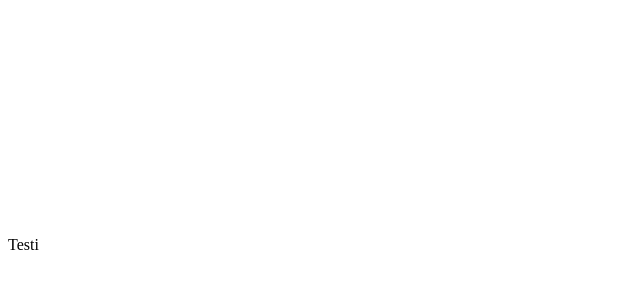
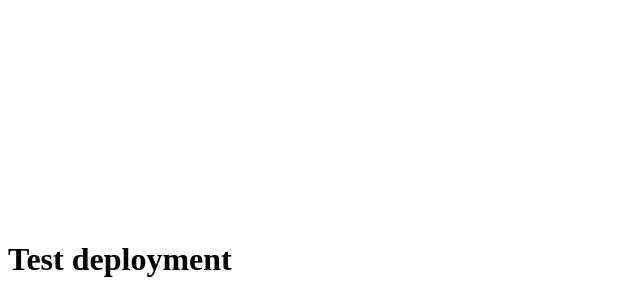
Before and after one commit to Infopisteprojekti/infopiste, a React (Vite) app in the folder frontend/: page / in a window 1280 px wide. Shown: the part 1056-1356 px from the top of the page, without its empty margins (0-640 px from the left). Before the commit the page ends 1326 px from the top, so only its background shows below. Built offline with nearby package versions, Linux system fonts and the light colour scheme.

Commit message:
another test

```diff
--- a/frontend/src/App.jsx
+++ b/frontend/src/App.jsx
@@ -5,7 +5,9 @@ function App() {
     <>
       <div>
         <Floorplan />
-        <p>Testi</p>
+      </div>
+      <div>
+        <h1>Test deployment</h1>
       </div>
     </>
   );
```
